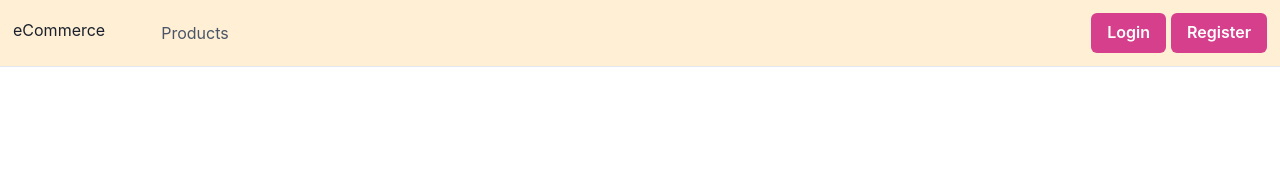
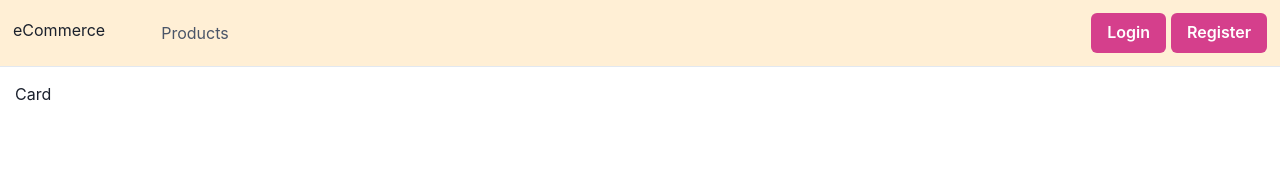
Before and after one commit to GokalpAvcu/e-Commerce-app, a React (Create React App) app in the folder client/: page / in a window 1280 px wide. Shown: the top 172 px of the page. Built offline with nearby package versions, Linux system fonts and the light colour scheme.

Commit message:
add client

```diff
--- a/client/src/components/Card/index.js
+++ b/client/src/components/Card/index.js
@@ -1 +1,10 @@
-import {Box, Image, Button} from '@chakra-ui-/react';
+import {Box, Image, Button} from '@chakra-ui/react';
+
+
+function Card() {
+  return (
+    <div>Card</div>
+  )
+}
+
+export default Card
--- a/client/src/pages/Products/index.js
+++ b/client/src/pages/Products/index.js
@@ -1,9 +1,11 @@
 import React from 'react'
+
+import Card from "../../components/Card"
 
 function Products() {
   return (
     <div>
-
+        <Card/>
     </div>
   )
 }
```
